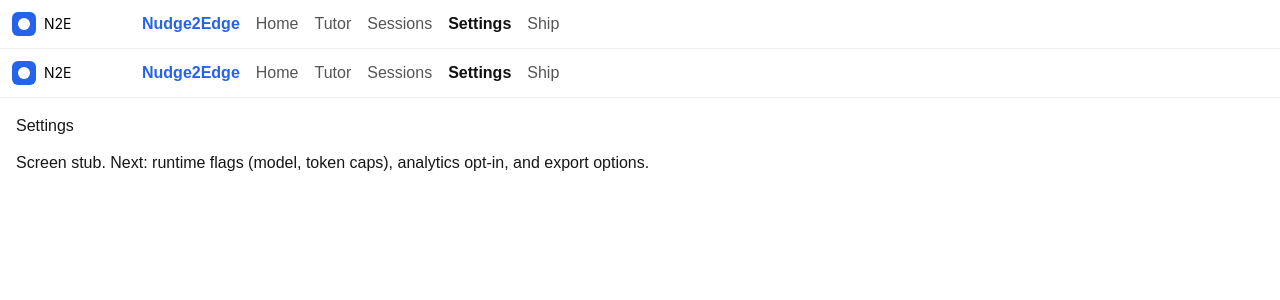
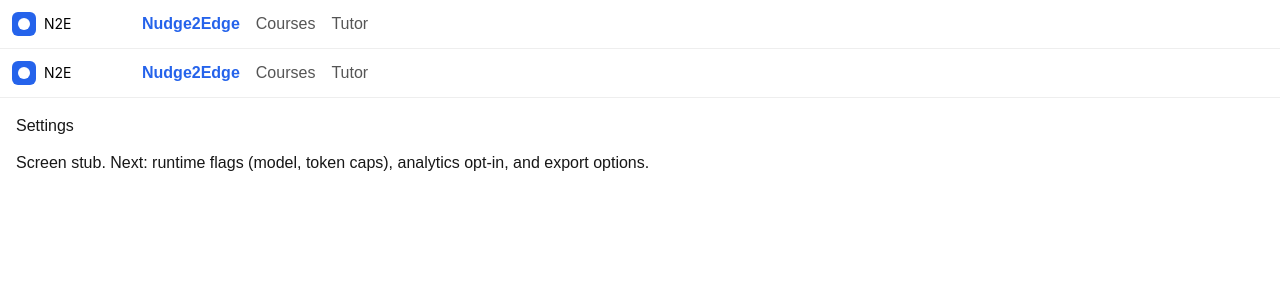
Before and after one commit to mukund-n2e/ai-tutor-ui, a Next.js app: page /settings in a window 1280 px wide. Shown: the top 300 px of the page. Built offline with nearby package versions, Linux system fonts and the light colour scheme.

Commit message:
chore: wrap-ups (TopNav clean, robots, sitemap, nightly probe)

```diff
--- /dev/null
+++ b/src/app/robots.ts
@@ -0,0 +1,9 @@
+import type { MetadataRoute } from 'next'
+
+export default function robots(): MetadataRoute.Robots {
+  const base = process.env.NEXT_PUBLIC_SITE_URL || 'https://tutorweb-cyan.vercel.app'
+  return {
+    rules: [{ userAgent: '*', allow: '/' }],
+    sitemap: `${base}/sitemap.xml`,
+  }
+}
--- /dev/null
+++ b/src/app/sitemap.ts
@@ -0,0 +1,8 @@
+import type { MetadataRoute } from 'next'
+
+export default function sitemap(): MetadataRoute.Sitemap {
+  const base = process.env.NEXT_PUBLIC_SITE_URL || 'https://tutorweb-cyan.vercel.app'
+  const urls = ['/', '/tutor', '/courses', '/courses/getting-started']
+  const now = new Date().toISOString()
+  return urls.map((u) => ({ url: `${base}${u}`, lastModified: now }))
+}
--- a/src/components/TopNav.tsx
+++ b/src/components/TopNav.tsx
@@ -2,11 +2,8 @@
 import Link from 'next/link'
 import { usePathname } from 'next/navigation'
 const links = [
-  { href: '/', label: 'Home' },
+  { href: '/courses', label: 'Courses' },
   { href: '/tutor', label: 'Tutor' },
-  { href: '/sessions', label: 'Sessions' },
-  { href: '/settings', label: 'Settings' },
-  { href: '/ship', label: 'Ship' },
 ]
 export default function TopNav() {
   const pathname = usePathname()
```
